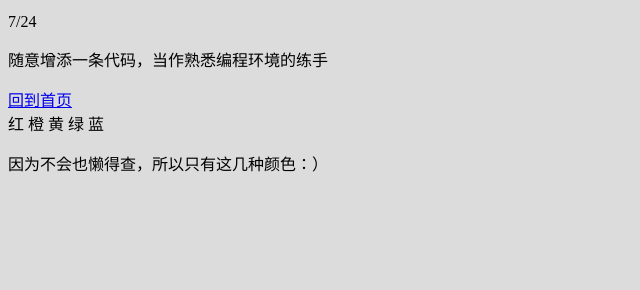
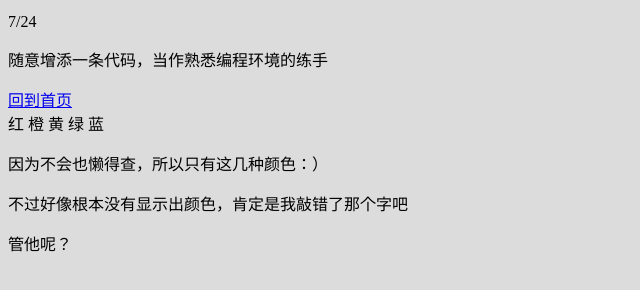
Before and after one commit to cat-neko-mao/test, a plain HTML site: page new.html in a window 1280 px wide. Shown: the part 110-400 px from the top of the page, without its empty margins (0-640 px from the left). Drawn offline with Linux system fonts and the light colour scheme.

Commit message:
Update new.html

```diff
--- a/new.html
+++ b/new.html
@@ -26,6 +26,8 @@
        <p style="display: inline;color=green">绿</p>
        <p style="display: inline;color=bule">蓝</p>
        <p>因为不会也懒得查，所以只有这几种颜色：）</p>
+       <p>不过好像根本没有显示出颜色，肯定是我敲错了那个字吧</p>
+       <p>管他呢？</p>
     </div>
   </body>
 </html>
```
